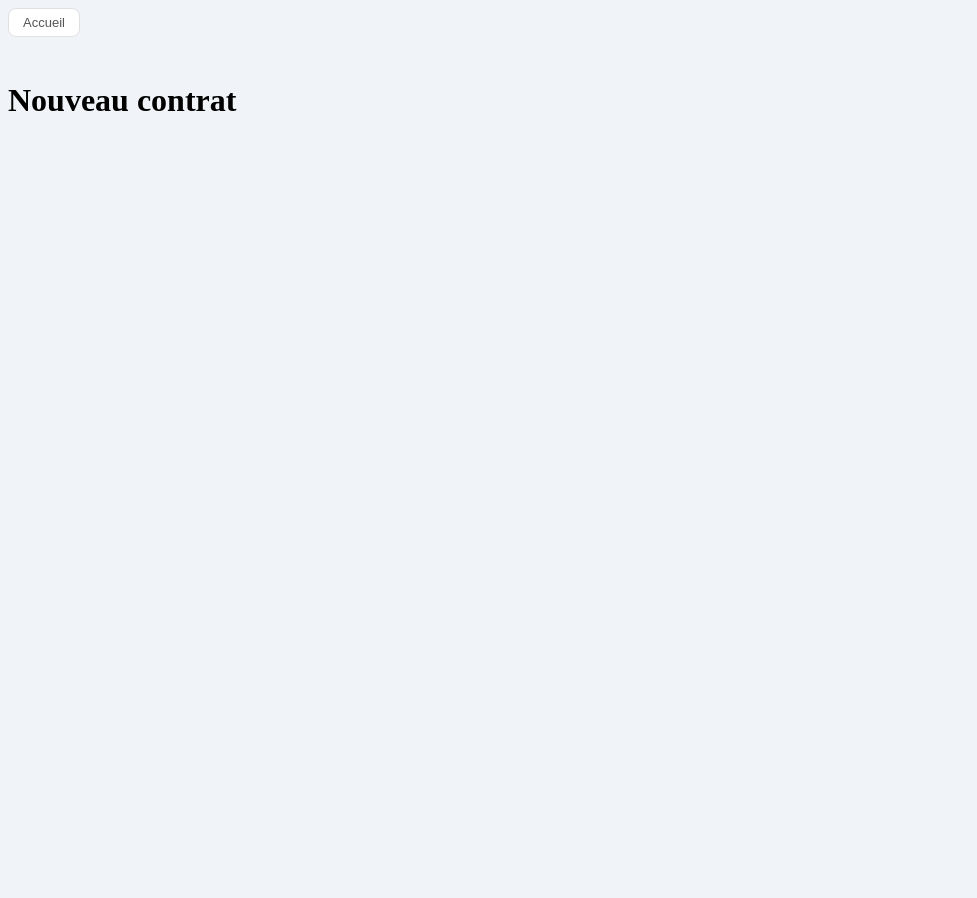
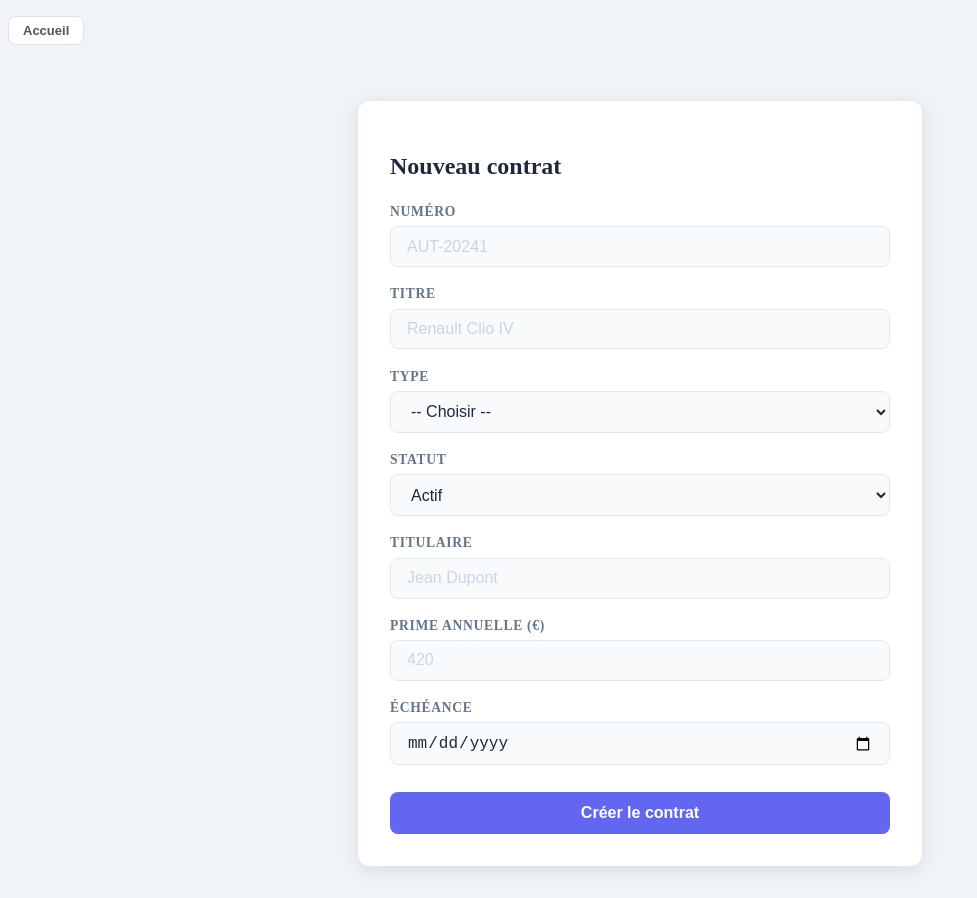
Before and after one commit to FaresCherif/vue_assurance, a Vue app: page /add in a window 1280 px wide. Shown: the whole page, without its empty margins (0-977 px from the left). Before the commit the page ends 800 px from the top, so only its background shows below. Built offline with nearby package versions, Linux system fonts and the light colour scheme; the HTML template or start-up script is replaced by a standard one.

Commit message:
add visual formular add contrat

```diff
--- /dev/null
+++ b/src/assets/backBtn.css
@@ -0,0 +1,20 @@
+
+.btn-back {
+    display: inline-flex;
+    align-items: center;
+    gap: 6px;
+    font-size: 13px;
+    padding: 6px 14px;
+    border: 0.5px solid #e0e0e0;
+    border-radius: 8px;
+    background: #fff;
+    color: #555;
+    cursor: pointer;
+    margin-bottom: 1.5rem;
+    width: fit-content;
+}
+
+.btn-back:hover {
+    background: #f5f5f5;
+    color: #222;
+}
--- /dev/null
+++ b/src/assets/contratFormulaire.css
@@ -0,0 +1,69 @@
+.form-container {
+    max-width: 500px;
+    margin: 2rem auto;
+    padding: 2rem;
+    background: #fff;
+    border-radius: 12px;
+    box-shadow: 0 4px 20px rgba(0, 0, 0, 0.1);
+}
+
+h2 {
+    margin-bottom: 1.5rem;
+    font-size: 1.5rem;
+    color: #1e293b;
+}
+
+.form-group {
+    display: flex;
+    flex-direction: column;
+    margin-bottom: 1.2rem;
+}
+
+.form-group label {
+    font-size: 0.85rem;
+    font-weight: 600;
+    color: #64748b;
+    margin-bottom: 0.4rem;
+    text-transform: uppercase;
+    letter-spacing: 0.05em;
+}
+
+.form-group input,
+.form-group select {
+    padding: 0.65rem 1rem;
+    border: 1px solid #e2e8f0;
+    border-radius: 8px;
+    font-size: 1rem;
+    color: #1e293b;
+    background: #f8fafc;
+    transition: border-color 0.2s;
+    outline: none;
+}
+
+.form-group input:focus,
+.form-group select:focus {
+    border-color: #6366f1;
+    background: #fff;
+}
+
+.form-group input::placeholder {
+    color: #cbd5e1;
+}
+
+button {
+    width: 100%;
+    padding: 0.75rem;
+    margin-top: 0.5rem;
+    background: #6366f1;
+    color: white;
+    border: none;
+    border-radius: 8px;
+    font-size: 1rem;
+    font-weight: 600;
+    cursor: pointer;
+    transition: background 0.2s;
+}
+
+button:hover {
+    background: #4f46e5;
+}
--- a/src/assets/detailVue.css
+++ b/src/assets/detailVue.css
@@ -70,22 +70,3 @@
     color: #1D9E75;
     font-size: 16px;
 }
-
-.btn-back {
-    display: inline-flex;
-    align-items: center;
-    gap: 6px;
-    font-size: 13px;
-    padding: 6px 14px;
-    border: 0.5px solid #e0e0e0;
-    border-radius: 8px;
-    background: #fff;
-    color: #555;
-    cursor: pointer;
-    margin-bottom: 1.5rem;
-}
-
-.btn-back:hover {
-    background: #f5f5f5;
-    color: #222;
-}
--- /dev/null
+++ b/src/components/ContratFormulaireEmpty.vue
@@ -0,0 +1,69 @@
+<script setup>
+import { ref } from 'vue';
+
+import '../assets/contratFormulaire.css';
+
+const form = ref({
+    numero: '',
+    titre: '',
+    type: '',
+    statut: 'Actif',
+    titulaire: '',
+    prime: null,
+    echeance: ''
+})
+
+</script>
+
+
+<template>
+
+    <div class="form-container">
+        <h2>Nouveau contrat</h2>
+
+        <div class="form-group">
+            <label>Numéro</label>
+            <input v-model="form.numero" placeholder="AUT-20241" />
+        </div>
+
+        <div class="form-group">
+            <label>Titre</label>
+            <input v-model="form.titre" placeholder="Renault Clio IV" />
+        </div>
+
+        <div class="form-group">
+            <label>Type</label>
+            <select v-model="form.type">
+                <option value="">-- Choisir --</option>
+                <option value="Auto">Auto</option>
+                <option value="Habitation">Habitation</option>
+                <option value="Santé">Santé</option>
+            </select>
+        </div>
+
+        <div class="form-group">
+            <label>Statut</label>
+            <select v-model="form.statut">
+                <option value="Actif">Actif</option>
+                <option value="Résilié">Résilié</option>
+            </select>
+        </div>
+
+        <div class="form-group">
+            <label>Titulaire</label>
+            <input v-model="form.titulaire" placeholder="Jean Dupont" />
+        </div>
+
+        <div class="form-group">
+            <label>Prime annuelle (€)</label>
+            <input v-model.number="form.prime" type="number" placeholder="420" />
+        </div>
+
+        <div class="form-group">
+            <label>Échéance</label>
+            <input v-model="form.echeance" type="date" />
+        </div>
+
+        <button @click="creerContrat">Créer le contrat</button>
+    </div>
+</template>
--- a/src/components/HomeRedirection.vue
+++ b/src/components/HomeRedirection.vue
@@ -1,4 +1,7 @@
 <script setup>
+
+import '../assets/backBtn.css';
+
 defineEmits(['goHome'])
 </script>
 
--- a/src/views/AddView.vue
+++ b/src/views/AddView.vue
@@ -2,6 +2,7 @@
 import { useRouter } from 'vue-router'
 
 import HomeRedirection from '@/components/HomeRedirection.vue';
+import ContratFormulaireEmpty from '@/components/ContratFormulaireEmpty.vue';
 
 const router = useRouter();
 
@@ -14,6 +15,5 @@ function goHome(){
 
 <template>
     <HomeRedirection @go-home="goHome"/>
-    <h1>Nouveau contrat</h1>
-
+    <ContratFormulaireEmpty/>
 </template>
```
